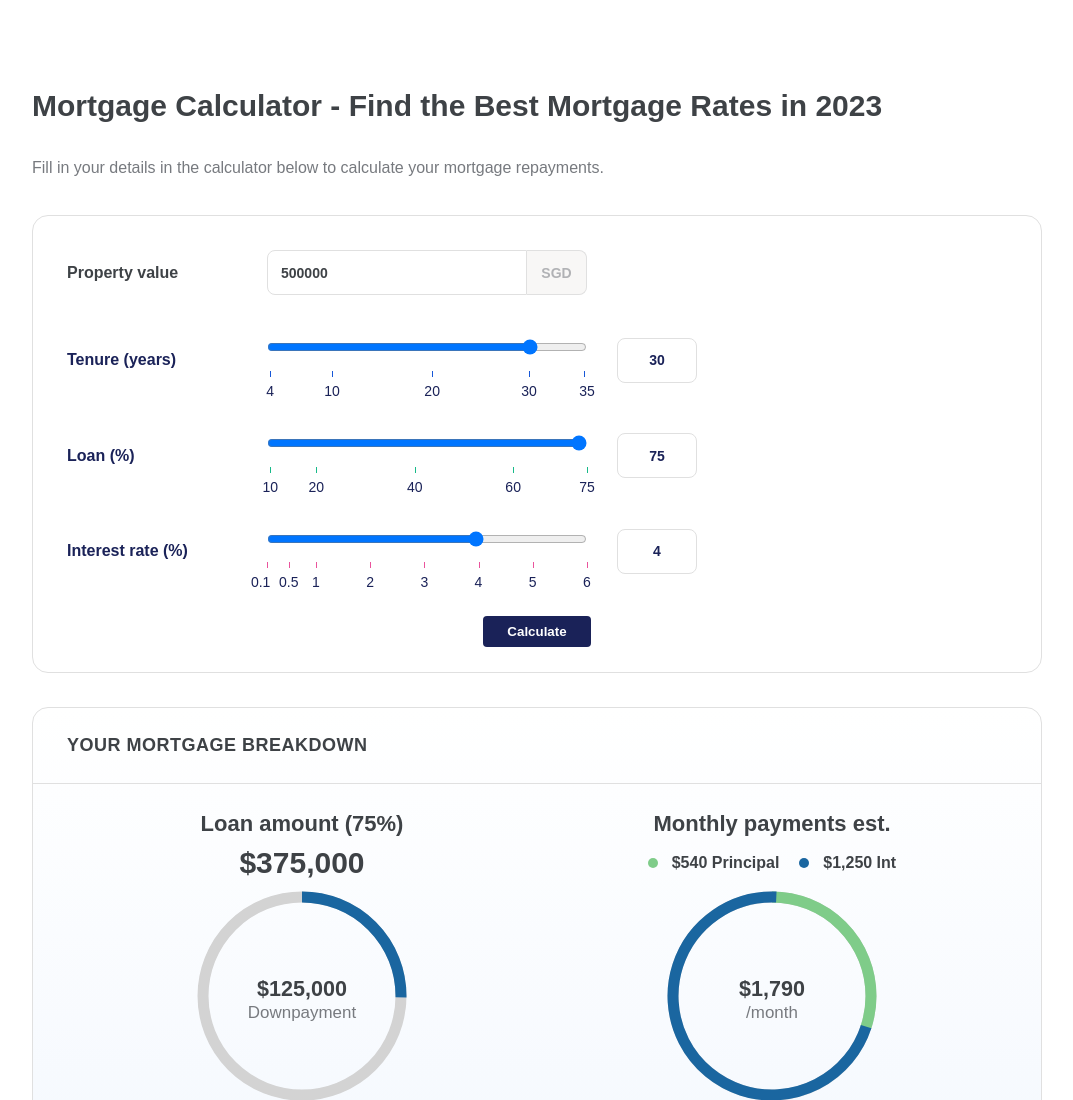
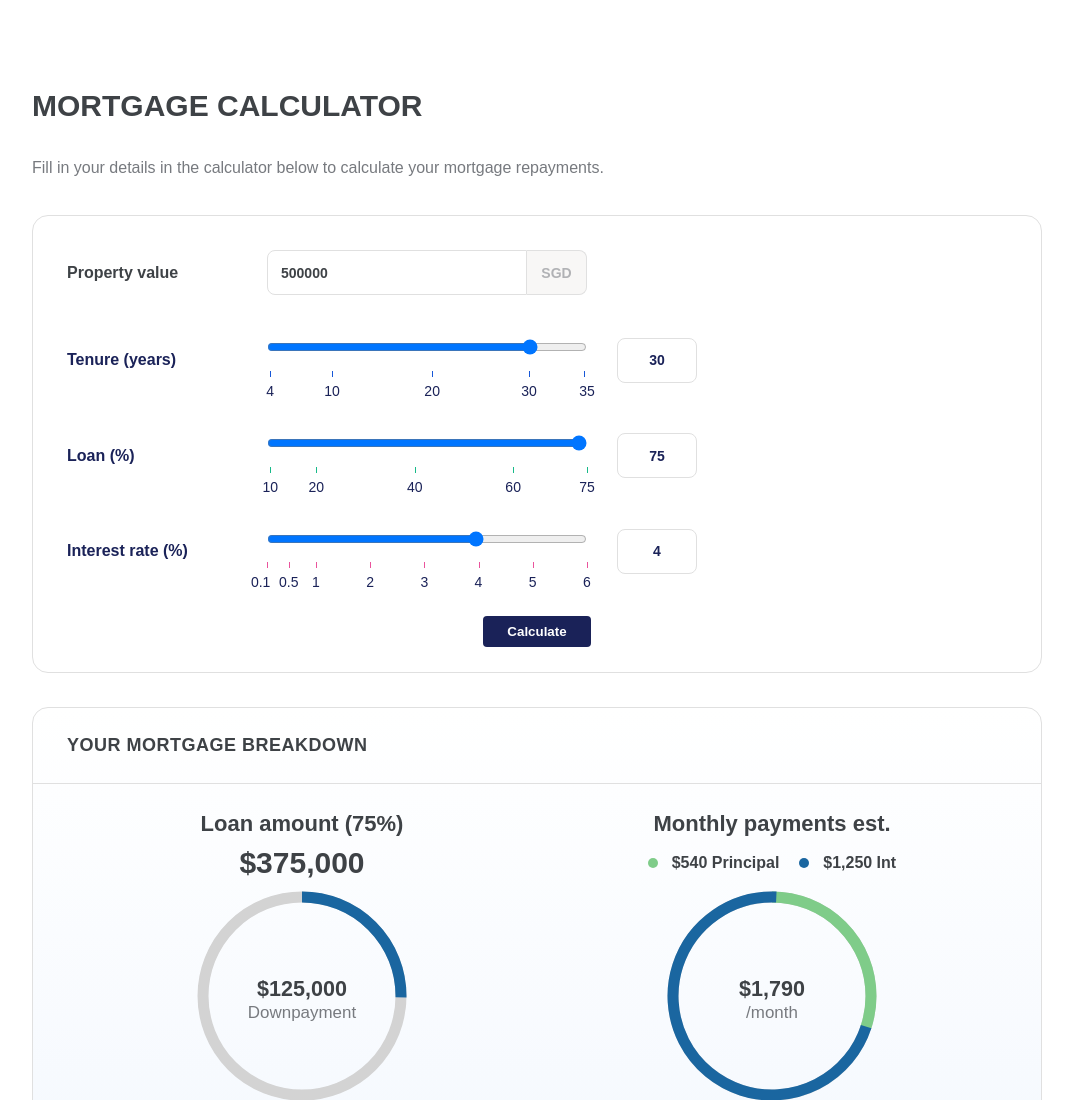
Before and after one commit to abdul0398/Mortgage, a plain HTML site: page index.html in a window 1280 px wide. Shown: the top 1100 px of the page, without its empty margins (103-1176 px from the left). Drawn offline with Linux system fonts and the light colour scheme.

Commit message:
refactor: text capital

```diff
--- a/index.html
+++ b/index.html
@@ -77,7 +77,7 @@
                     <div class="htZ53">
                         <div class="_30gmO">
                             <div>
-                                <h1 class="Z0npN _1roBp">Mortgage Calculator - Find the Best Mortgage Rates in 2023</h1>
+                                <h1 class="Z0npN _1roBp">MORTGAGE CALCULATOR </h1>
                                 <div class="_1vQLd">
                                     <p class="JPolj _10yTh">Fill in your details in the calculator below to calculate your mortgage repayments.</p>
                                 </div>
```
